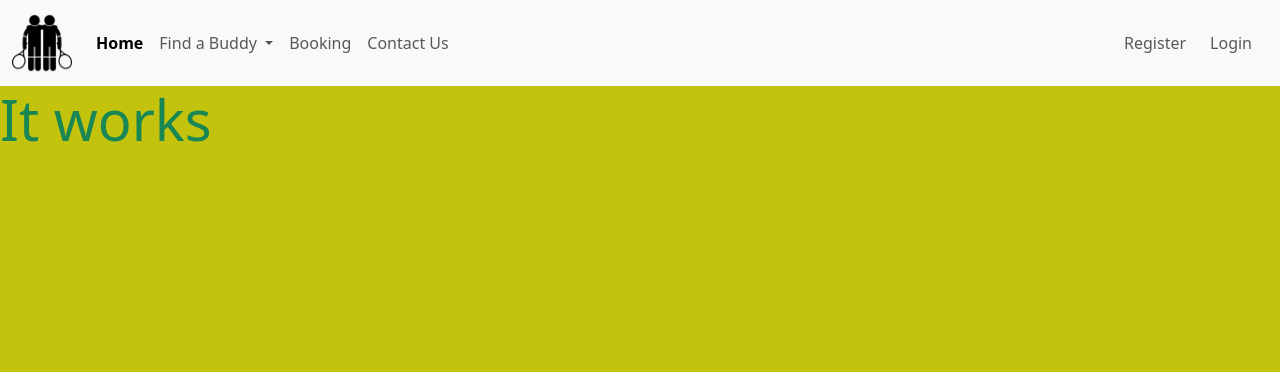
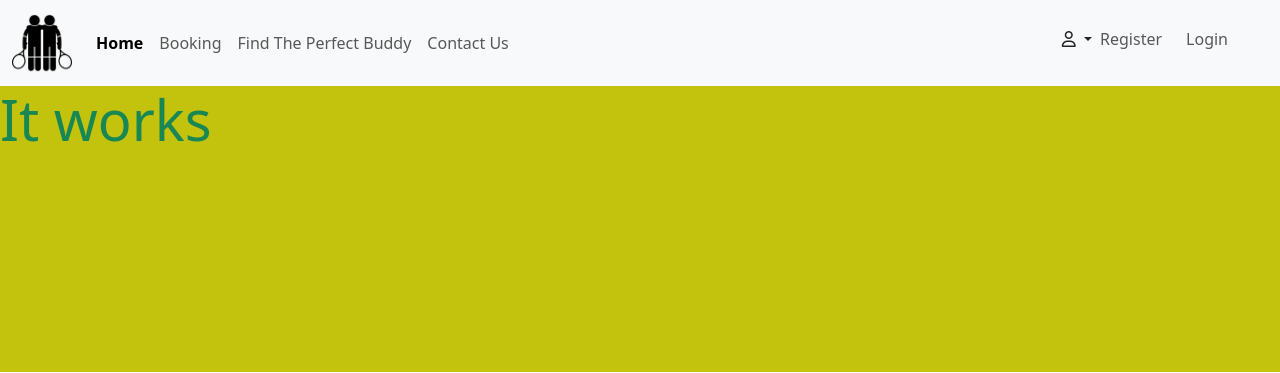
Before and after one commit to lucia2007/tennis_buddies, a Django app: page / in a window 1280 px wide. Shown: the top 373 px of the page. Run offline with Django 3.2, Linux system fonts and the light colour scheme; parts of the project's set-up code (start-up, migrations or seed data) failed here and were passed over; some libraries are stand-ins or nearby versions.

Commit message:
Rearrange NavBar Items, separate Profile features

```diff
--- a/static/css/base.css
+++ b/static/css/base.css
@@ -10,6 +10,16 @@ body {
     /* font-family: ; */
 }
 
+/* Header */
+li.nav-item.dropdown {
+    list-style: none;
+}
+
+.d-flex {
+    align-items: baseline;
+}
+
+/* Main */
 main {
     flex: 1 0 auto;
 }
@@ -34,8 +44,8 @@ img.logo {
 
 /* Buddies */
 .card {
-    height: 85%;
-    margin-top: 1rem;
+    height: 90%;
+    /* margin-top: 1rem; */
 }
 
 .buddies {
@@ -84,15 +94,30 @@ a.text-reset {
 }
 
 
-/* Small screen devices (600px and above)
-@media only screen and (min-width: 600px) {
-    .form {
+/* Small screen devices (600px and above) */
+/* @media only screen and (min-width: 600px) {
+
+    /* .form {
         width: 70%;
-    }
-} */
+    } */
+
 
 /* Medium screen devices (768px and above) */
 /* @media only screen and (min-width: 768px) {
+    .buddy-details {
+        flex-direction: row;
+    }
+
+    .profile-picture {
+        width: 40%;
+        margin: 0 auto;
+    }
+
+    .buddy-details {
+        width: 60%;
+        padding: 1rem;
+    }
+
     .form {
         width: 60%;
     }
--- a/templates/includes/header.html
+++ b/templates/includes/header.html
@@ -20,36 +20,43 @@
                         <a class="nav-link {% if url_name == 'home' %}active{% endif %}" href="{% url 'home' %}"
                             aria-current="page">Home</a>
                     </li>
-                    <!-- <li class="nav-item">
-                        <a class="nav-link" href="#">Find a Buddy</a>
-                    </li> -->
-                    <li class="nav-item dropdown">
-                        <a class="nav-link dropdown-toggle" href="#" role="button" data-bs-toggle="dropdown"
-                            aria-expanded="false">
-                            Find a Buddy
-                        </a>
-                        <ul class="dropdown-menu">
-                            <li><a class="dropdown-item {% if url_name == 'buddies' %}active{% endif %}"
-                                    href="{% url 'add-profile' %}">Add User Profile</a></li>
-                            <li><a class="dropdown-item {% if url_name == 'buddies' %}active{% endif %}"
-                                    href="{% url 'add-buddy' %}">Add Buddy Profile</a></li>
-                            <li>
-                                <hr class="dropdown-divider">
-                            </li>
-                            <li><a class="dropdown-item {% if url_name == 'buddies' %}active{% endif %}"
-                                    href="{% url 'buddies' %}">Find the
-                                    Perfect Buddy</a></li>
-                            <!-- <li><a class="dropdown-item" href="#">Something else here</a></li> -->
-                        </ul>
-                    </li>
                     <li class="nav-item">
                         <a class="nav-link" href="#">Booking</a>
                     </li>
                     <li class="nav-item">
+                        <a class="nav-link" href="{% url 'buddies' %}">Find The Perfect Buddy</a>
+                    </li>
+                    <li class="nav-item">
                         <a class="nav-link" href="#">Contact Us</a>
                     </li>
+                    <!-- <li class="nav-item dropdown">
+                        <a class="nav-link dropdown-toggle" href="#" role="button" data-bs-toggle="dropdown"
+                            aria-label="User Profile" aria-expanded="false">
+                            <i class="fa-regular fa-user"></i>
+                        </a>
+                        <ul class="dropdown-menu">
+                            <li><a class="dropdown-item {% if url_name == 'buddies' %}active{% endif %}"
+                                    href="{% url 'add-profile' %}">Contact Info</a></li>
+                            <li><a class="dropdown-item {% if url_name == 'buddies' %}active{% endif %}"
+                                    href="{% url 'add-buddy' %}">Profile</a></li>
+                        </ul>
+                    </li> -->
                 </ul>
-                <div class="d-flex">
+                <div class="d-flex me-4">
+                    <ul>
+                        <li class="nav-item dropdown">
+                            <a class="nav-link dropdown-toggle" href="#" role="button" data-bs-toggle="dropdown"
+                                aria-label="User Profile" aria-expanded="false">
+                                <i class="fa-regular fa-user"></i>
+                            </a>
+                            <ul class="dropdown-menu">
+                                <li><a class="dropdown-item {% if url_name == 'buddies' %}active{% endif %}"
+                                        href="{% url 'add-profile' %}">Contact Info</a></li>
+                                <li><a class="dropdown-item {% if url_name == 'buddies' %}active{% endif %}"
+                                        href="{% url 'add-buddy' %}">Profile</a></li>
+                            </ul>
+                        </li>
+                    </ul>
                     {% if request.user.is_authenticated %}
                     <ul class="navbar-nav me-auto mb-2 mb-lg-0">
                         <li class="nav-item">
```
